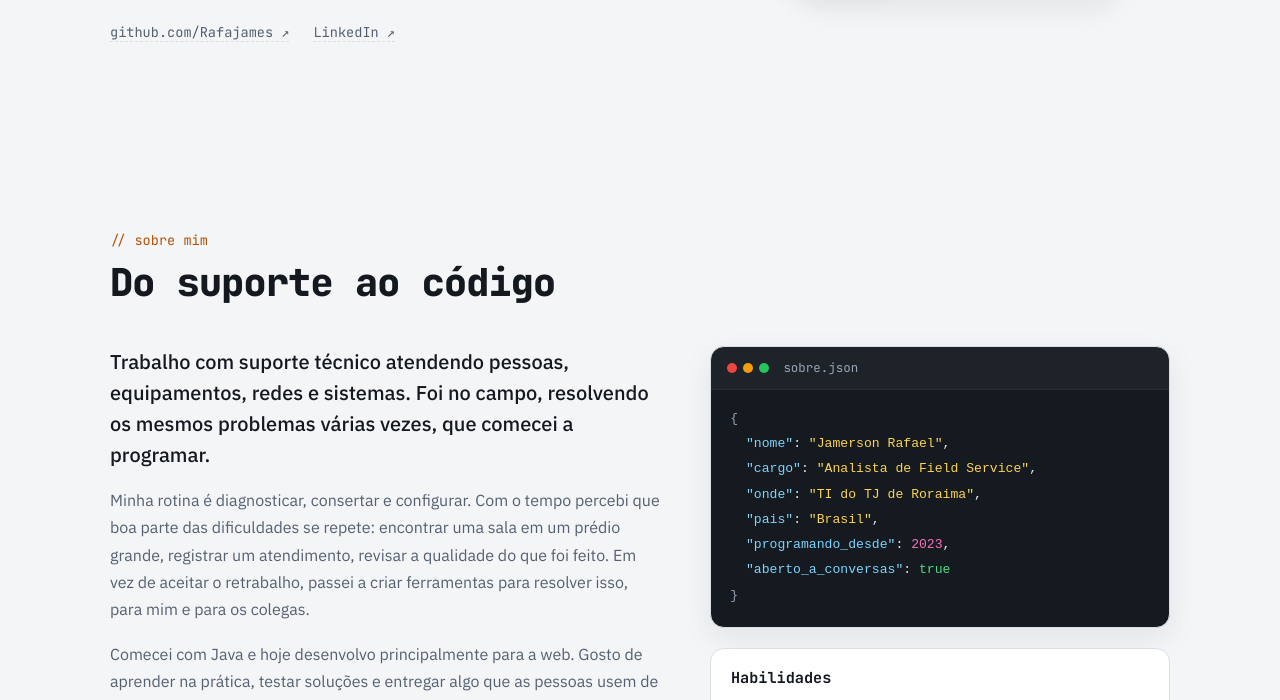
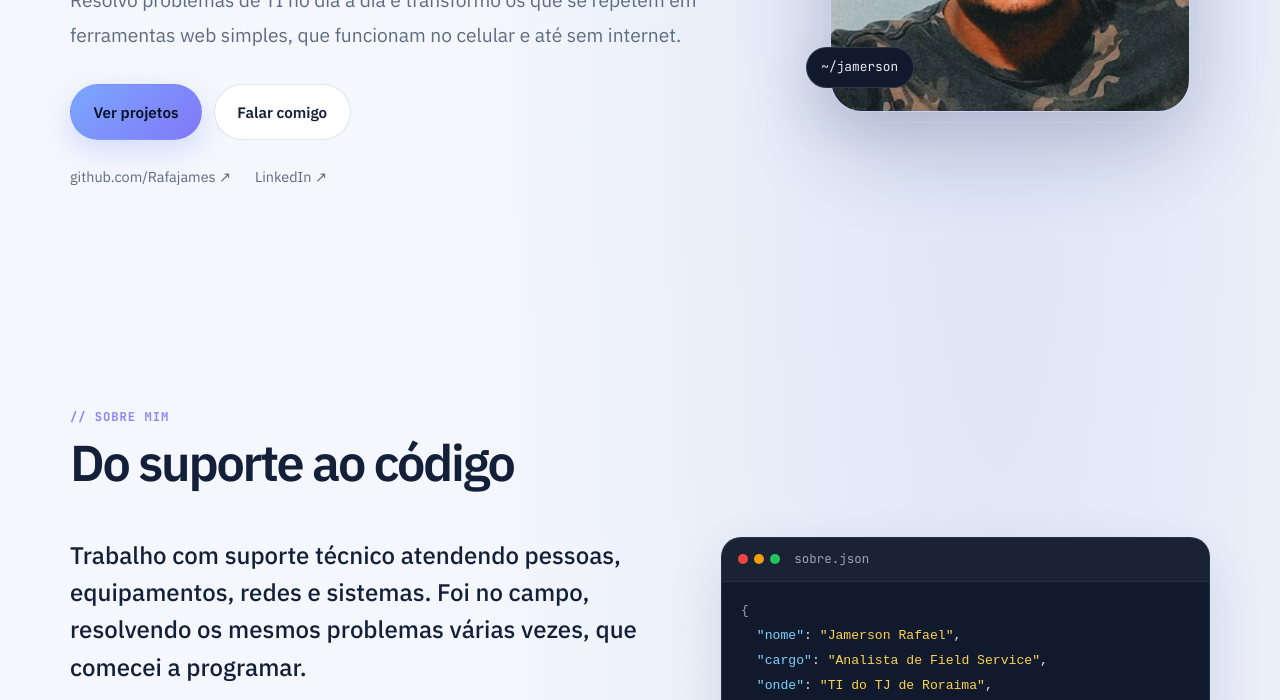
Before and after one commit to Rafajames/meu-portifolio, a plain HTML site: page index.html in a window 1280 px wide. Shown: the part 531-1231 px from the top of the page. Drawn offline with Linux system fonts and the light colour scheme.

Commit message:
Load hybrid portfolio visual layer

```diff
--- a/index.html
+++ b/index.html
@@ -11,6 +11,7 @@
     <link rel="preconnect" href="https://fonts.gstatic.com" crossorigin>
     <link rel="stylesheet" href="https://fonts.googleapis.com/css2?family=IBM+Plex+Sans:wght@400;500;600&family=JetBrains+Mono:wght@400;500;700;800&display=swap">
     <link rel="stylesheet" href="styles.css">
+    <link rel="stylesheet" href="styles-hibrido.css">
     <title>Jamerson Rafael | Portfólio</title>
     <script>
         // Aplica o tema salvo antes de desenhar a página (evita "piscar")
```
